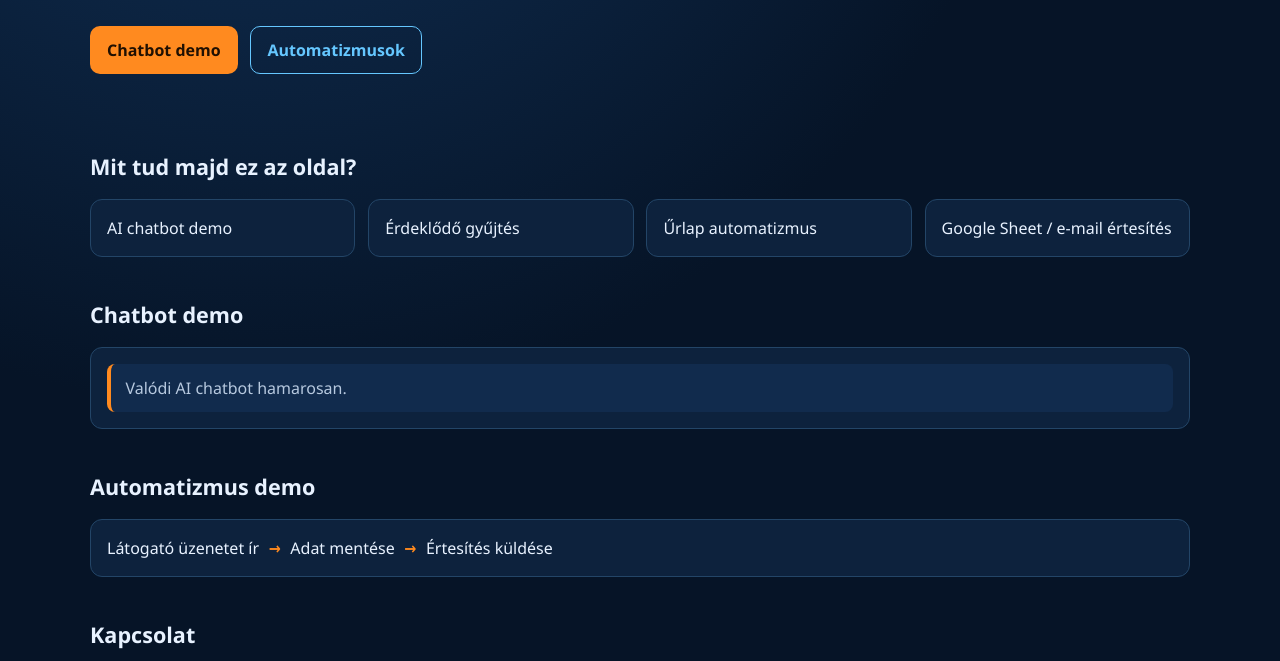
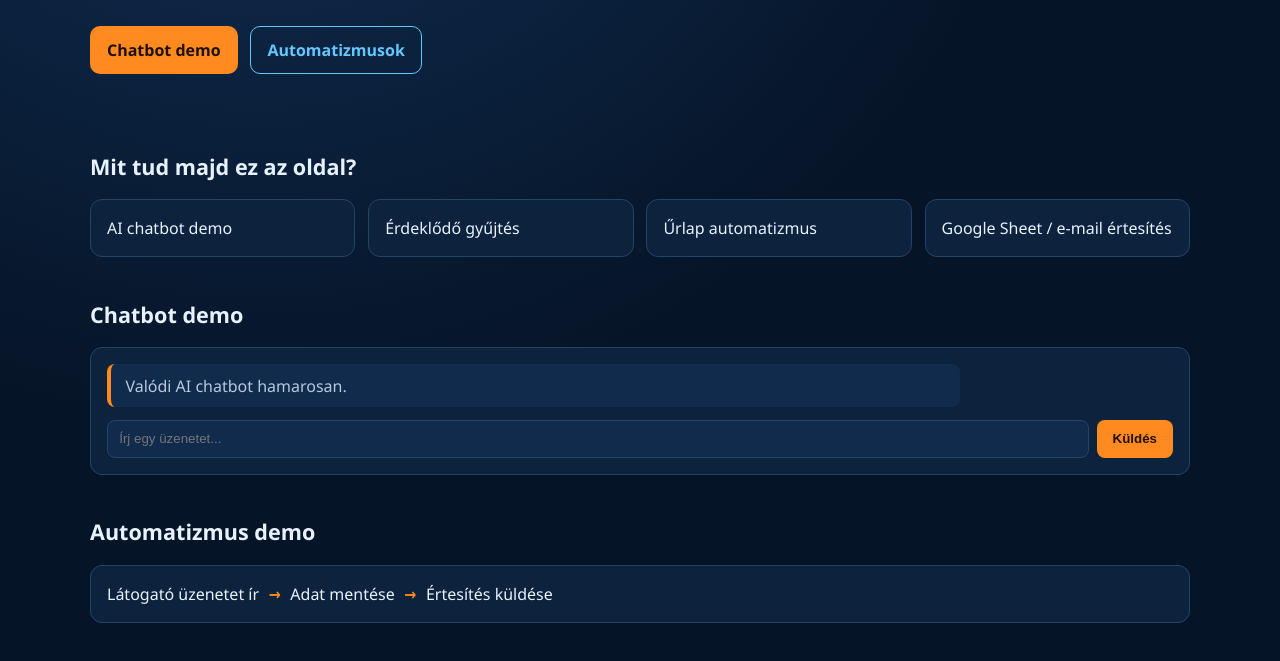
Before and after one commit to aisystem1488/jaffar-hu, a plain HTML site: page index.html in a window 1280 px wide. Shown: the part 385-1046 px from the top of the page. Drawn offline with Linux system fonts and the light colour scheme.

Commit message:
add fake chatbot interaction

```diff
--- a/index.html
+++ b/index.html
@@ -40,7 +40,18 @@
       <section class="section container" id="chatbot-demo">
         <h2>Chatbot demo</h2>
         <div class="chatbox">
-          <div class="chat-message">Valódi AI chatbot hamarosan.</div>
+          <div class="chat-log" id="chat-log">
+            <div class="chat-message bot">Valódi AI chatbot hamarosan.</div>
+          </div>
+          <div class="chat-input-row">
+            <input
+              type="text"
+              id="chat-input"
+              placeholder="Írj egy üzenetet..."
+              autocomplete="off"
+            />
+            <button id="chat-send">Küldés</button>
+          </div>
         </div>
       </section>
 
--- a/script.js
+++ b/script.js
@@ -1,4 +1,31 @@
 console.log("Jaffar.hu landing page loaded");
+
+var chatLog = document.getElementById("chat-log");
+var chatInput = document.getElementById("chat-input");
+var chatSend = document.getElementById("chat-send");
+
+function addMessage(text, role) {
+  var msg = document.createElement("div");
+  msg.className = "chat-message " + role;
+  msg.textContent = text;
+  chatLog.appendChild(msg);
+  chatLog.scrollTop = chatLog.scrollHeight;
+}
+
+function handleSend() {
+  var text = chatInput.value.trim();
+  if (!text) return;
+  addMessage(text, "user");
+  chatInput.value = "";
+  setTimeout(function () {
+    addMessage("Ez még csak demo válasz. A valódi AI chatbot hamarosan érkezik.", "bot");
+  }, 800);
+}
+
+chatSend.addEventListener("click", handleSend);
+chatInput.addEventListener("keydown", function (event) {
+  if (event.key === "Enter") handleSend();
+});
 
 document.querySelectorAll(".hero-actions a[href^='#']").forEach(function (link) {
   link.addEventListener("click", function (event) {
--- a/styles.css
+++ b/styles.css
@@ -129,14 +129,61 @@ main {
   border: 1px solid var(--border);
   border-radius: 12px;
   padding: 1rem;
+  display: grid;
+  gap: 0.8rem;
+}
+
+.chat-log {
+  display: grid;
+  gap: 0.5rem;
+  max-height: 260px;
+  overflow-y: auto;
 }
 
 .chat-message {
+  padding: 0.65rem 0.9rem;
+  border-radius: 8px;
+  max-width: 80%;
+  line-height: 1.4;
+}
+
+.chat-message.bot {
   background-color: var(--surface-2);
   border-left: 4px solid var(--accent);
-  padding: 0.75rem 0.9rem;
+  color: var(--muted);
+  align-self: flex-start;
+}
+
+.chat-message.user {
+  background-color: #1a3a5c;
+  border-left: 4px solid var(--accent-2);
+  color: var(--text);
+  align-self: flex-end;
+  margin-left: auto;
+}
+
+.chat-input-row {
+  display: flex;
+  gap: 0.5rem;
+}
+
+.chat-input-row input {
+  flex: 1;
+  border: 1px solid var(--border);
+  background-color: var(--surface-2);
+  color: var(--text);
   border-radius: 8px;
-  color: var(--muted);
+  padding: 0.65rem 0.7rem;
+}
+
+.chat-input-row button {
+  padding: 0.65rem 1rem;
+  border: none;
+  border-radius: 8px;
+  background-color: var(--accent);
+  color: #201002;
+  font-weight: 600;
+  cursor: pointer;
 }
 
 .workflow {
```
